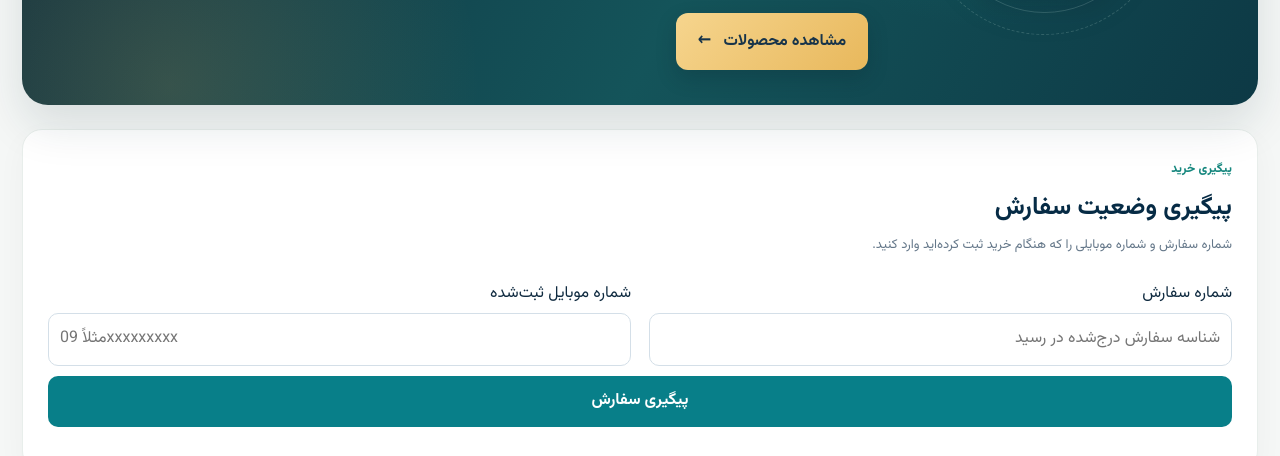
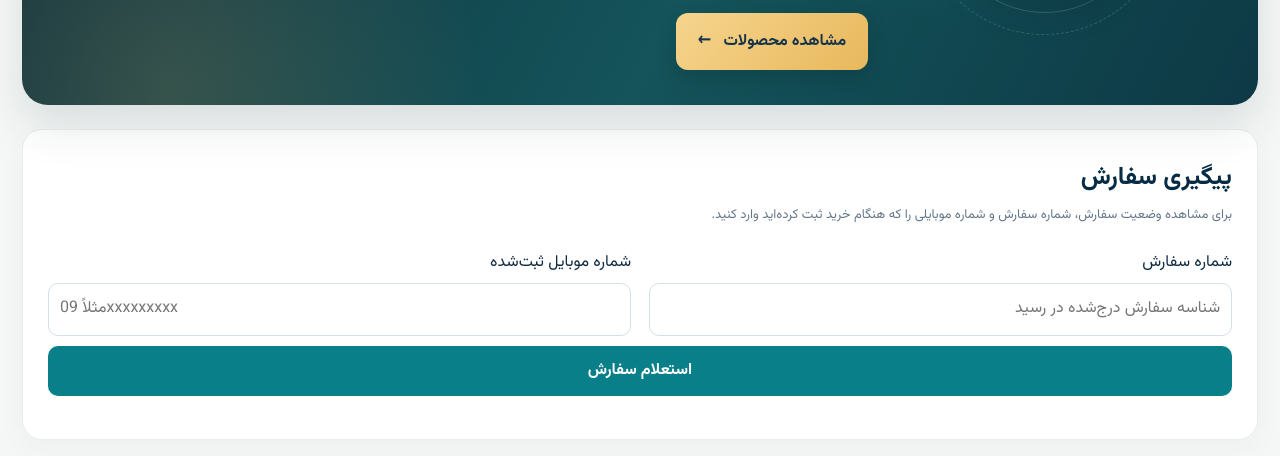
Before and after one commit to mohseeenabbasii67-lang/mardis_shop, a plain HTML site: page index.html in a window 1280 px wide. Shown: the part 515-971 px from the top of the page. Drawn offline with Linux system fonts and the light colour scheme; a script that the page names is missing.

Commit message:
Update index.html

```diff
--- a/index.html
+++ b/index.html
@@ -227,13 +227,13 @@ body {
       <div class="hero-points"><span>مشاهده موجودی کالا</span><span>ثبت سفارش آسان</span><span>پشتیبانی تلفنی و واتساپ</span></div>
     </section>
     <section id="orderTrackingSection" class="card" style="margin:24px 0">
-      <div class="section-heading"><div><span class="eyebrow dark-eyebrow">پیگیری خرید</span><h2>پیگیری وضعیت سفارش</h2><p class="muted">شماره سفارش و شماره موبایلی را که هنگام خرید ثبت کرده‌اید وارد کنید.</p></div></div>
+      <div class="section-heading"><div><h2>پیگیری سفارش</h2><p class="muted">برای مشاهده وضعیت سفارش، شماره سفارش و شماره موبایلی را که هنگام خرید ثبت کرده‌اید وارد کنید.</p></div></div>
       <form id="orderTrackingForm">
         <div class="grid">
           <label>شماره سفارش<input id="trackingOrderId" type="text" maxlength="36" placeholder="شناسه سفارش درج‌شده در رسید" autocomplete="off" required></label>
           <label>شماره موبایل ثبت‌شده<input id="trackingPhone" type="tel" maxlength="30" placeholder="مثلاً 09xxxxxxxxx" autocomplete="tel" required></label>
         </div>
-        <button id="trackOrderButton" type="submit">پیگیری سفارش</button>
+        <button id="trackOrderButton" type="submit">استعلام سفارش</button>
         <p id="trackingLookupMessage" class="muted" aria-live="polite"></p>
       </form>
       <div id="trackingLookupResult" class="hidden" aria-live="polite"></div>
```
